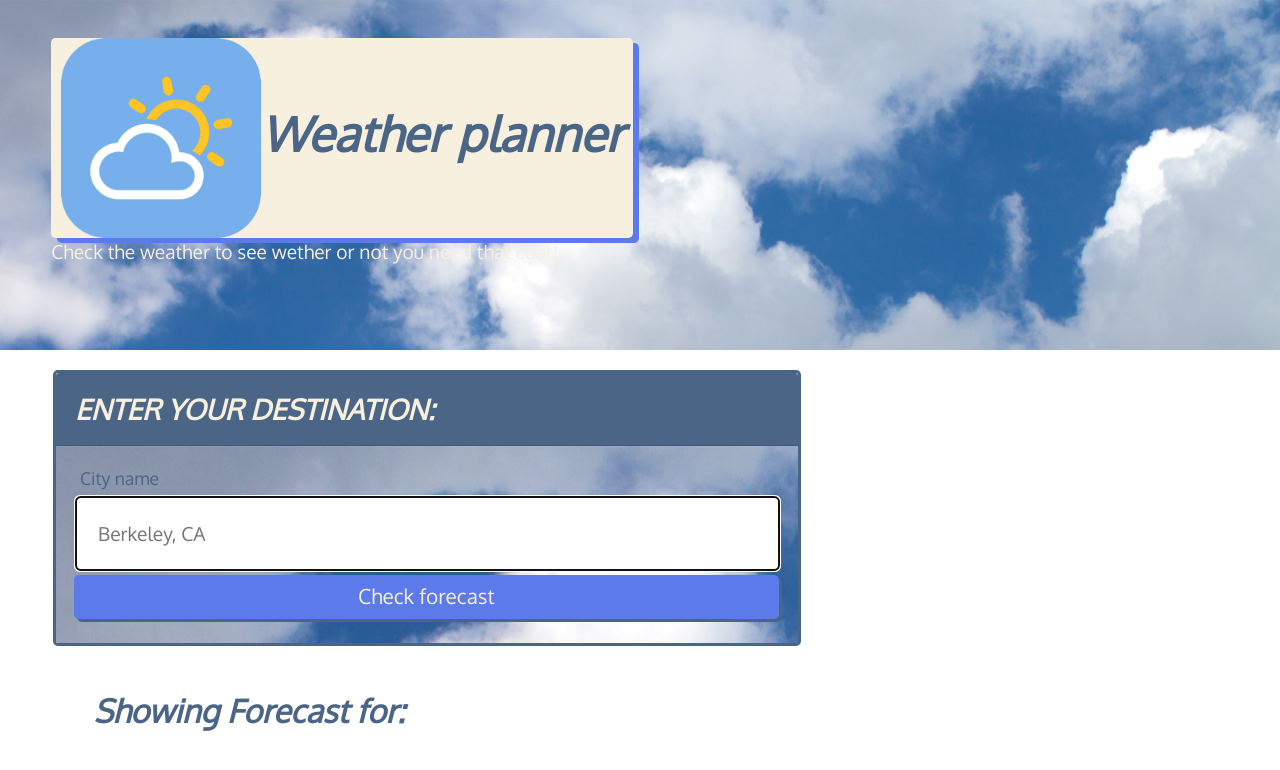
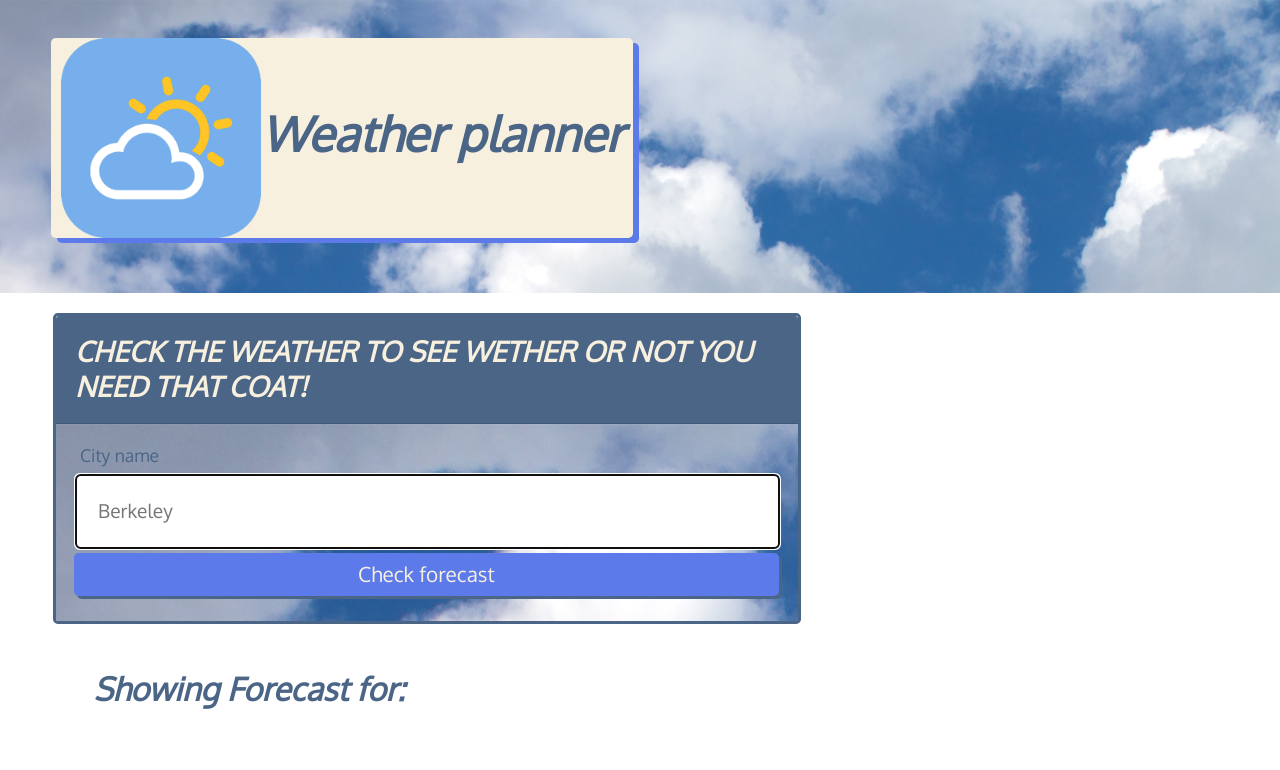
Before and after one commit to Alix1713/travelweather, a plain HTML site: page index.html in a window 1280 px wide. Drawn offline with nearby package versions, Linux system fonts and the light colour scheme.

Commit message:
worked on script

```diff
--- a/index.html
+++ b/index.html
@@ -24,7 +24,7 @@
         <h1 class="app-title"><img src="logo.png" width="200" height="200">Weather planner</h1>
         <!--logo-->
         <!--cute cloud background?-->
-        <p>Check the weather to see wether or not you need that coat!
+        <p>
         </p>
         <!--description-->
     </header>
@@ -34,11 +34,11 @@
         <div class="col-12 col-md-8">
 
             <div class="card">
-                <h3 class="card-header text-uppercase">Enter your destination:</h3>
+                <h3 class="card-header text-uppercase">Check the weather to see wether or not you need that coat!</h3>
                 <form id="input-form" class="card-body">
                     <label class="form-label" for="location">City name</label>
                     <input name="place" id="place" type="text" autofocus="true" class="form-input"
-                        placeholder="Berkeley, CA" />
+                        placeholder="Berkeley" />
                     <!--placeholder-->
                     <button type="submit" class="btn">Check forecast</button>
                 </form>
```
